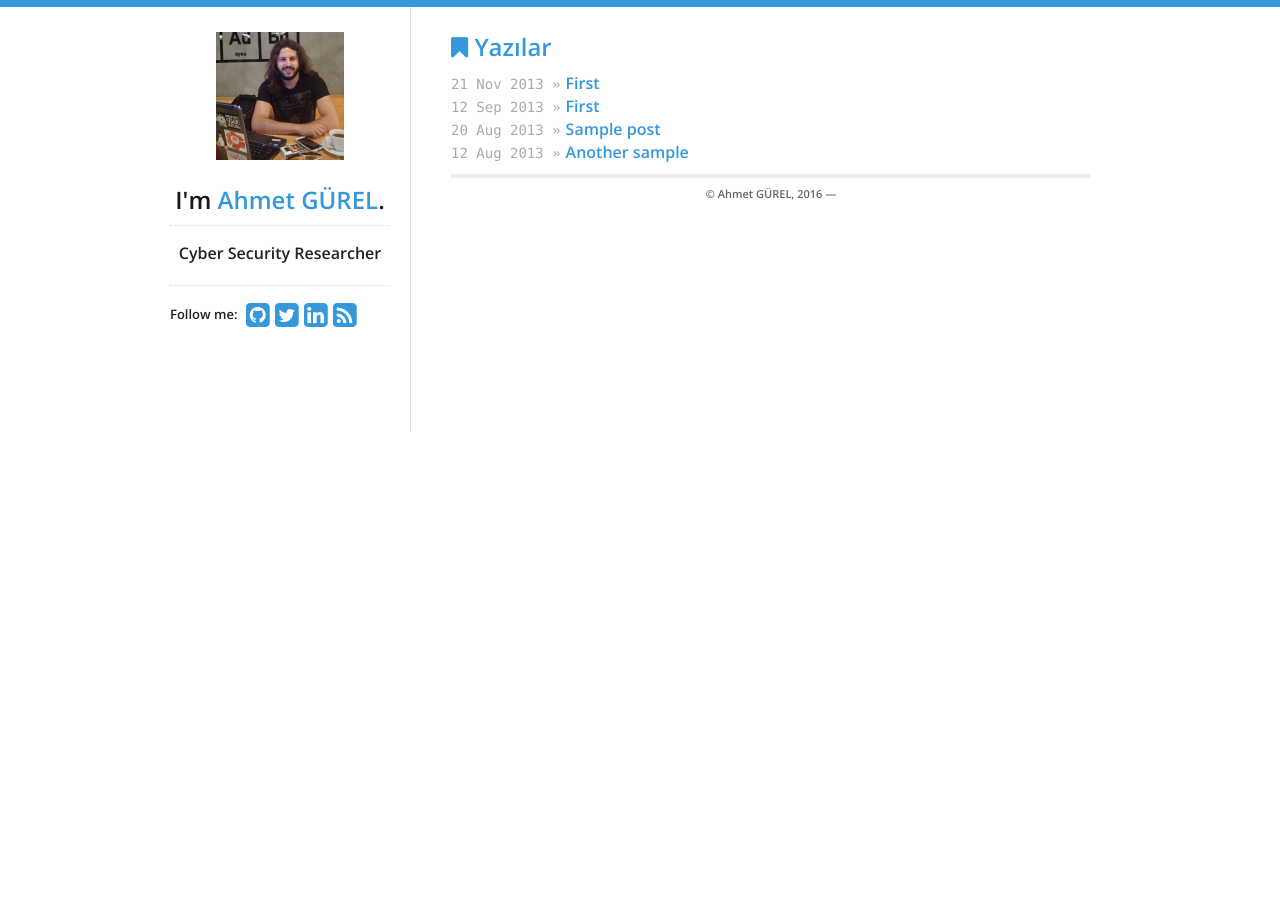
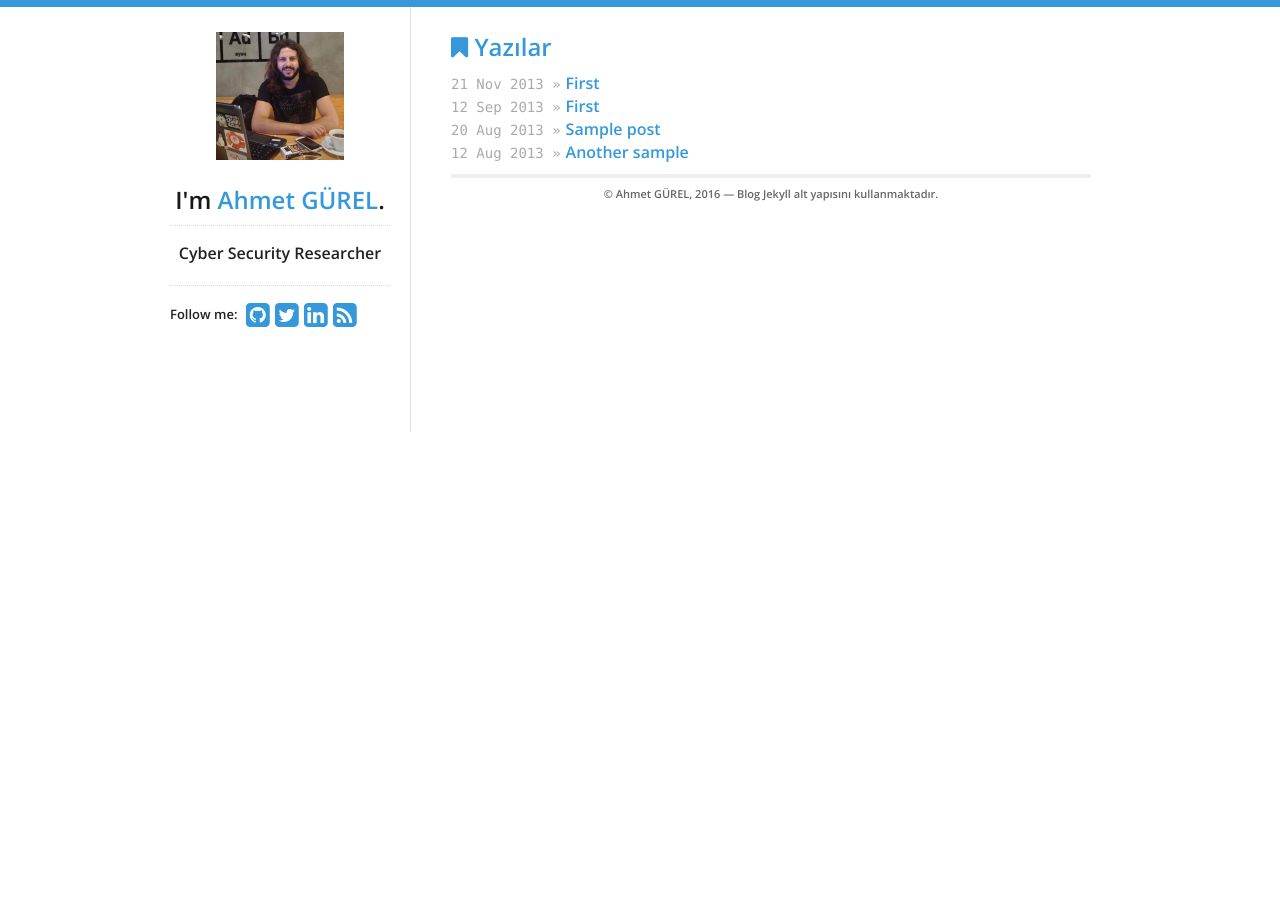
Before and after one commit to ahmetgurel/ahmetgurel.github.io, a Jekyll site: the page built from index.html, in a window 1280 px wide. Built offline with Jekyll 4.4.1, drawn with Linux system fonts in a browser that asks for light colours; nearby versions of some CDN libraries.

Commit message:
Update footer.html

```diff
--- a/_includes/footer.html
+++ b/_includes/footer.html
@@ -7,6 +7,6 @@
   {% endif %}
 
   <p>
-    © {{ site.data.theme.name }}, 2016 &mdash;
+    © {{ site.data.theme.name }}, 2016 &mdash; Blog  Jekyll alt yapısını kullanmaktadır.
   </p>
 </div>
```
